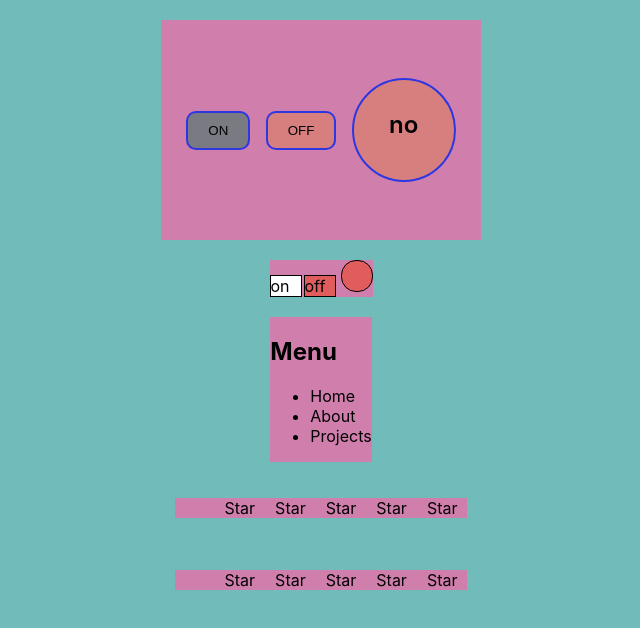
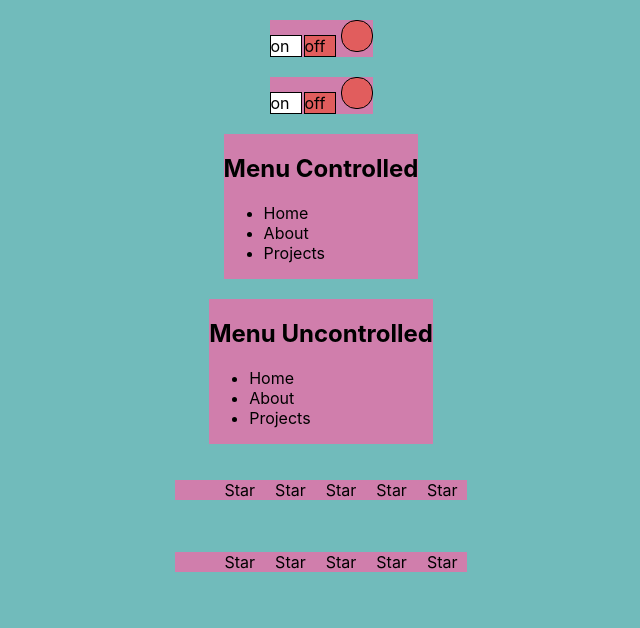
Before and after one commit to MikeWelltoday/kbzdKakProsto, a React (Create React App) app: page / in a window 1280 px wide. Shown: the top 628 px of the page, without its empty margins (319-959 px from the left). Built offline with nearby package versions, Linux system fonts and the light colour scheme.

Commit message:
=> saved

```diff
--- a/src/App.tsx
+++ b/src/App.tsx
@@ -1,10 +1,11 @@
 import React, { useState } from "react";
 import "./App.css";
-import { Accordion } from "./components/accordion/Accordion";
+import { AccordionUncontrolled } from "./components/accordion/AccordionUncontrolled";
+import { AccordionControlled } from "./components/accordion/AccordionControlled";
 import { RatingUncontrolled } from "./components/rating/RatingUncontrolled";
-import { OnOff } from "./components/OnOff/OnOff";
-import { OnnOffDimich } from "./components/OnOffDimich/OnnOffDimich";
 import { RatingControlled } from "./components/rating/RaitingControlled";
+import { OnOffDimychUncontrolled } from "./components/OnOffDimych/OnOffDimychUncontrolled";
+import { OnOffDimychControlled } from "./components/OnOffDimych/OnOffDimychControlled";
 
 //=================================================================================================================================================
 
@@ -13,19 +14,20 @@ export type ratingValueType = 0 | 1 | 2 | 3 | 4 | 5;
 //=================================================================================================================================================
 
 function App() {
-  const [ratingControlledValue, setRatingControlledValue] =
-    useState<ratingValueType>(0);
-
-  function onClick(value: ratingValueType) {
-    setRatingControlledValue(value);
-  }
+  const [onOff, setOnOff] = useState<boolean>(false);
+  const [accordionCollapsed, setAccordionCollapsed] = useState<boolean>(true);
+  const [ratingValue, setRatingValue] = useState<ratingValueType>(0);
 
   return (
     <div className="App">
-      <OnOff />
-      <OnnOffDimich />
-      <Accordion />
-      <RatingControlled onClick={onClick} value={ratingControlledValue} />
+      <OnOffDimychControlled onClick={setOnOff} onOff={onOff} />
+      <OnOffDimychUncontrolled />
+      <AccordionControlled
+        onClick={setAccordionCollapsed}
+        collapsed={accordionCollapsed}
+      />
+      <AccordionUncontrolled />
+      <RatingControlled onClick={setRatingValue} value={ratingValue} />
       <RatingUncontrolled />
     </div>
   );
--- /dev/null
+++ b/src/components/OnOffDimych/OnOffDimychControlled.tsx
@@ -0,0 +1,61 @@
+import React, { FC, useState } from "react";
+
+//=================================================================================================================================================
+
+type onOffDimychControlledPropsType = {
+  onOff: boolean;
+  onClick: (onOff: boolean) => void;
+};
+
+//=================================================================================================================================================
+
+export const OnOffDimychControlled: FC<onOffDimychControlledPropsType> = (
+  props,
+) => {
+  function onClickHandlerOn() {
+    props.onClick(true);
+  }
+
+  function onClickHandlerOff() {
+    props.onClick(false);
+  }
+
+  const onStyle = {
+    width: "30px",
+    height: "20px",
+    border: "1px solid black",
+    display: "inline-block",
+    cursor: "pointer",
+    backgroundColor: `${props.onOff ? "#4ed955" : "white"}`,
+  };
+  const offStyle = {
+    width: "30px",
+    height: "20px",
+    border: "1px solid black",
+    display: "inline-block",
+    marginLeft: "2px",
+    cursor: "pointer",
+    backgroundColor: `${props.onOff ? "white" : "#e15d5d"}`,
+  };
+  const indicatorStyle = {
+    width: "30px",
+    height: "30px",
+    borderRadius: "15px",
+    border: "1px solid black",
+    display: "inline-block",
+    marginLeft: "5px",
+    backgroundColor: `${props.onOff ? "#4ed955" : "#e15d5d"}`,
+  };
+
+  return (
+    <div>
+      <div style={onStyle} onClick={onClickHandlerOn}>
+        on
+      </div>
+      <div style={offStyle} onClick={onClickHandlerOff}>
+        off
+      </div>
+      <div style={indicatorStyle}></div>
+    </div>
+  );
+};
--- a/src/components/OnOffDimich/OnnOffDimich.tsx
+++ b/src/components/OnOffDimych/OnOffDimychUncontrolled.tsx
@@ -4,7 +4,7 @@ import React, { FC, useState } from "react";
 
 //=================================================================================================================================================
 
-export const OnnOffDimich: FC = () => {
+export const OnOffDimychUncontrolled: FC = () => {
   const [on, setOn] = useState<boolean>(false);
 
   function onClickHandlerOn() {
--- /dev/null
+++ b/src/components/accordion/AccordionControlled.tsx
@@ -0,0 +1,39 @@
+import React, { FC, JSX, useState } from "react";
+
+//===========================================================================================
+
+type accordionControlledPropsType = {
+  onClick: (accordionControlledCollapsed: boolean) => void;
+  collapsed: boolean;
+};
+
+//===========================================================================================
+
+export const AccordionControlled: FC<accordionControlledPropsType> = (
+  props,
+) => {
+  function onClickHandler() {
+    props.collapsed ? props.onClick(false) : props.onClick(true);
+  }
+
+  const accordionBody: JSX.Element = (
+    <ul>
+      <li>Home</li>
+      <li>About</li>
+      <li>Projects</li>
+    </ul>
+  );
+
+  const titleStyles = {
+    cursor: "pointer",
+  };
+
+  return (
+    <div>
+      <h2 onClick={onClickHandler} style={titleStyles}>
+        Menu Controlled
+      </h2>
+      {props.collapsed ? accordionBody : <h3>nothing to show</h3>}
+    </div>
+  );
+};
--- a/src/components/accordion/Accordion.tsx
+++ b/src/components/accordion/AccordionUncontrolled.tsx
@@ -4,7 +4,7 @@ import React, { JSX, useState } from "react";
 
 //===========================================================================================
 
-export const Accordion = () => {
+export const AccordionUncontrolled = () => {
   const [collapsed, setCollapsed] = useState(true);
 
   function onClickHandler() {
@@ -26,7 +26,7 @@ export const Accordion = () => {
   return (
     <div>
       <h2 onClick={onClickHandler} style={titleStyles}>
-        Menu
+        Menu Uncontrolled
       </h2>
       {collapsed ? accordionBody : <h3>nothing to show</h3>}
     </div>
--- a/src/components/rating/RaitingControlled.tsx
+++ b/src/components/rating/RaitingControlled.tsx
@@ -5,7 +5,7 @@ import { ratingValueType } from "../../App";
 
 type ratingControlledPropsType = {
   value: ratingValueType;
-  onClick: (value: ratingValueType) => void;
+  onClick: (ratingControlledValue: ratingValueType) => void;
 };
 
 //=================================================================================================================================================
```
